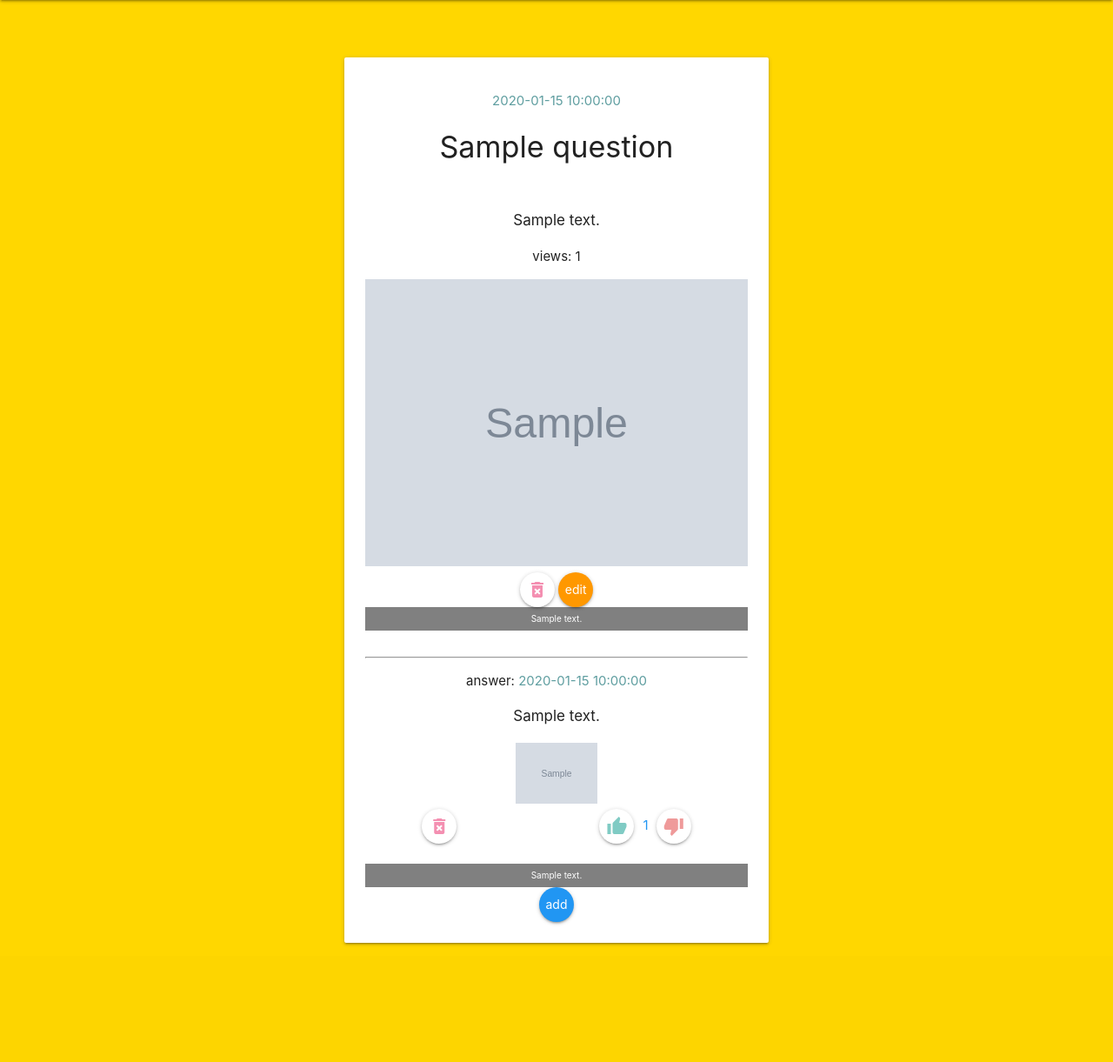
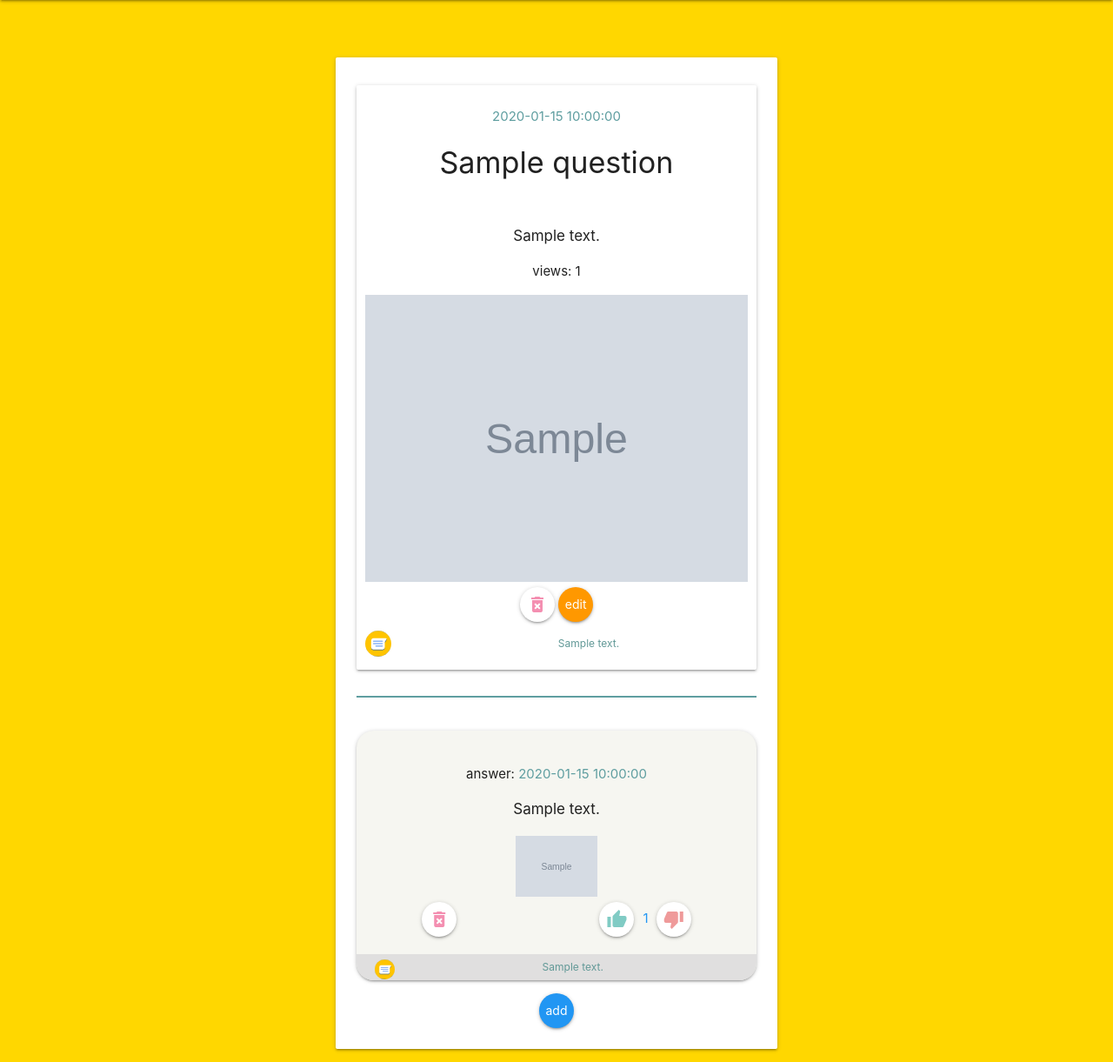
Before and after one commit to vladghinea/Yolp, a Flask app: template templates/question.html in a window 1280 px wide. Shown: the part 64-1285 px from the top of that part at 87% size. Before the commit the page ends 1163 px from the top of that part, so only its background shows below. Run offline with Flask 2, Linux system fonts and the light colour scheme; the template is opened without the code that fills it: most values are stand-ins (such as "Sample title", 1, 10 or a date in 2020); the page is wider than the window, and the part outside it is not shown.

Commit message:
comment to Q&A

```diff
--- a/static/style.css
+++ b/static/style.css
@@ -48,9 +48,48 @@ a {
     color: cadetblue;
 }
 
-.comment{
-    background-color: gray;
-    color: white;
-    font-size: 10px;
+.comment_q{
+    /*background-color: #e0dfdf;*/
+
+    color: #629997;
+    font-size: 12px;
     padding: 6px;
+    margin-top: 0;
+    border-radius: 0 0 20px 20px;
+    margin-bottom: 5px;
+    /*border-color: darkturquoise;*/
+    /*border-width: 0px 2px 2px 2px;*/
+    /*border-style: solid;*/
 }
+.comment_a{
+
+    background-color: #e0dfdf;
+    color: #629997;
+    font-size: 12px;
+    padding: 6px;
+    margin-top: 20px;
+    border-radius: 0 0 20px 20px;
+    margin-bottom: -20px;
+    width: 100%;
+
+}
+
+.answer {
+
+    background-color: #f6f6f1;
+    border-radius: 20px;
+    padding-bottom: 20px;
+    padding-right: 0;
+    padding-left: 0;
+
+
+}
+
+.question {
+    /*border-radius: 0 0 0 0;*/
+    /*border-color: darkturquoise;*/
+    /*border-width: 2px 2px 0 2px;*/
+    /*border-style: solid;*/
+    padding: 10px;
+    margin-bottom: 0;
+}
--- a/static/style2.css
+++ b/static/style2.css
@@ -49,8 +49,8 @@ a {
 }
 
 .comment{
-    background-color: gray;
-    color: white;
+    background-color: #d8fffe;
+    color: #629997;
     font-size: 10px;
     padding: 6px;
 }
--- a/templates/question.html
+++ b/templates/question.html
@@ -3,11 +3,13 @@
   question
 {% endblock %}
 {%  block content %}
+            <div class="question card-panel">
             <div class="s12 m4 l2 align-center p4" >
              <p class="time" > {{ question.submission_time }}</p>
                 <h4 class="center-align p25 ">{{ question.title}}</h4>
                 <br />
             </div>
+
 
             <div>
                 <p class="mybody-text"> {{ question.message }}</p>
@@ -19,17 +21,25 @@
             <img src="/static/images/uploads/{{ question['image'] }}" alt="" height="330px">
         {#    {% endif %}#}
             </div>
+            <div style="padding-bottom: 10px">
             <button class="btn-floating white lighten-2 waves-effect waves-light " onclick="window.location='/question/{{ question.id }}/delete'"><span class="teal-text text-lighten-5" style="font-weight: bold"><i class="material-icons pink-text text-lighten-3">delete_forever</i></span></button>
             <button class="btn-floating orange waves-effect waves-light" onclick="window.location='/question/{{ question.id }}/edit'">edit</button>
+            </div>
+
+             <img src="{{ url_for('static', filename='/images/comment_in.svg') }}" alt="icon" height="30px" style=" float: left; padding-right: 50px;">
+            {% for comment in comments_question %}
+                {% if comment %}
+                <div class="comment_q">
+                 <span style=" margin-top: 20px">{{ comment.message }}</span>
+                </div>
+                {% endif %}
+            {% endfor %}
+            </div>
     <br>
-    <div class="comment">
-    {% for comment in comments_question %}
-    {{ comment.message }}
-    {% endfor %}
-    </div><br>
-    <hr>
+    <hr style="border: 1px solid cadetblue">
+    <br>
     {% for answer in answers  %}
-        <div>
+        <div class="answer card-panel">
             <p>answer: <span class="time" > {{ answer.submission_time }}</span></p>
             <p class="mybody-text">
                 {{ answer.message }}
@@ -42,14 +52,15 @@
 {#             <button class="btn white lighten-4 waves-effect waves-light z-depth-2" onclick="window.location='/add_vote?name={{ answer.id }}&type_vote=answer&id={{ answer.question_id }}'" style="margin-left: 20vh"> <span class="green-text text-lighten-1" style="font-weight: bold">vote: {{ answer.vote_number }}</span></button>#}
              <button class="btn-floating white waves-effect waves-light" onclick="window.location='/add_vote?answer_id={{ answer.id }}&type_vote=answer&question_id={{ answer.question_id }}&operation=plus'" style="margin-left: 20vh; z-index: 1000;"> <i class="material-icons teal-text  text-lighten-3">thumb_up</i></button><span class="blue-text " style="margin-left: 10px">{{ answer.vote_number }}</span>
              <button class="btn-floating white waves-effect waves-light" onclick="window.location='/add_vote?answer_id={{ answer.id }}&type_vote=answer&question_id={{ answer.question_id }}&operation=minus'" style="margin-left: 5px; z-index: 1000;"> <i class="material-icons red-text  text-lighten-3">thumb_down</i></button>
-        </div><br>
-        <div class="comment">
             {% for comment in comments_answers %}
                 {% if comment.answer_id == answer.id %}
-                {{ comment.message }}
+                    <div class="comment_a">
+                        <img src="{{ url_for('static', filename='/images/comment_in.svg') }}" alt="icon" height="25px" style=" float: left; padding-left: 15px; padding-bottom: 2.5px"">{{ comment.message }}
+                    </div>
                  {% endif %}
             {% endfor %}
         </div>
+
     {% endfor %}
 
     <a href="/question/{{ question.id }}/new-answer" class="btn-floating blue pulse"> add</a>
```
Also changed, not shown: static/images/comment_in.svg (added). Lines whose indentation alone changed are shown as unchanged.
